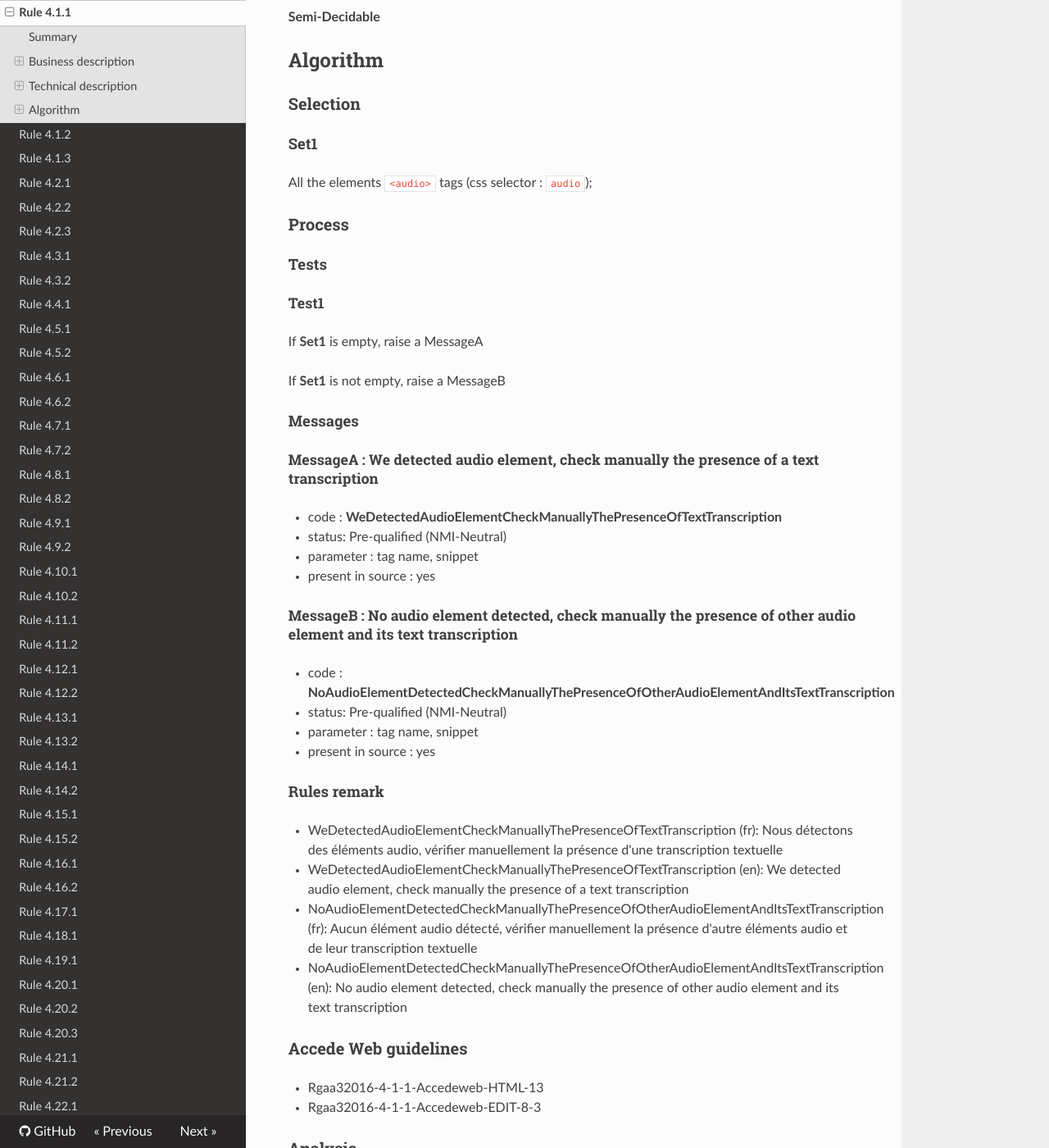
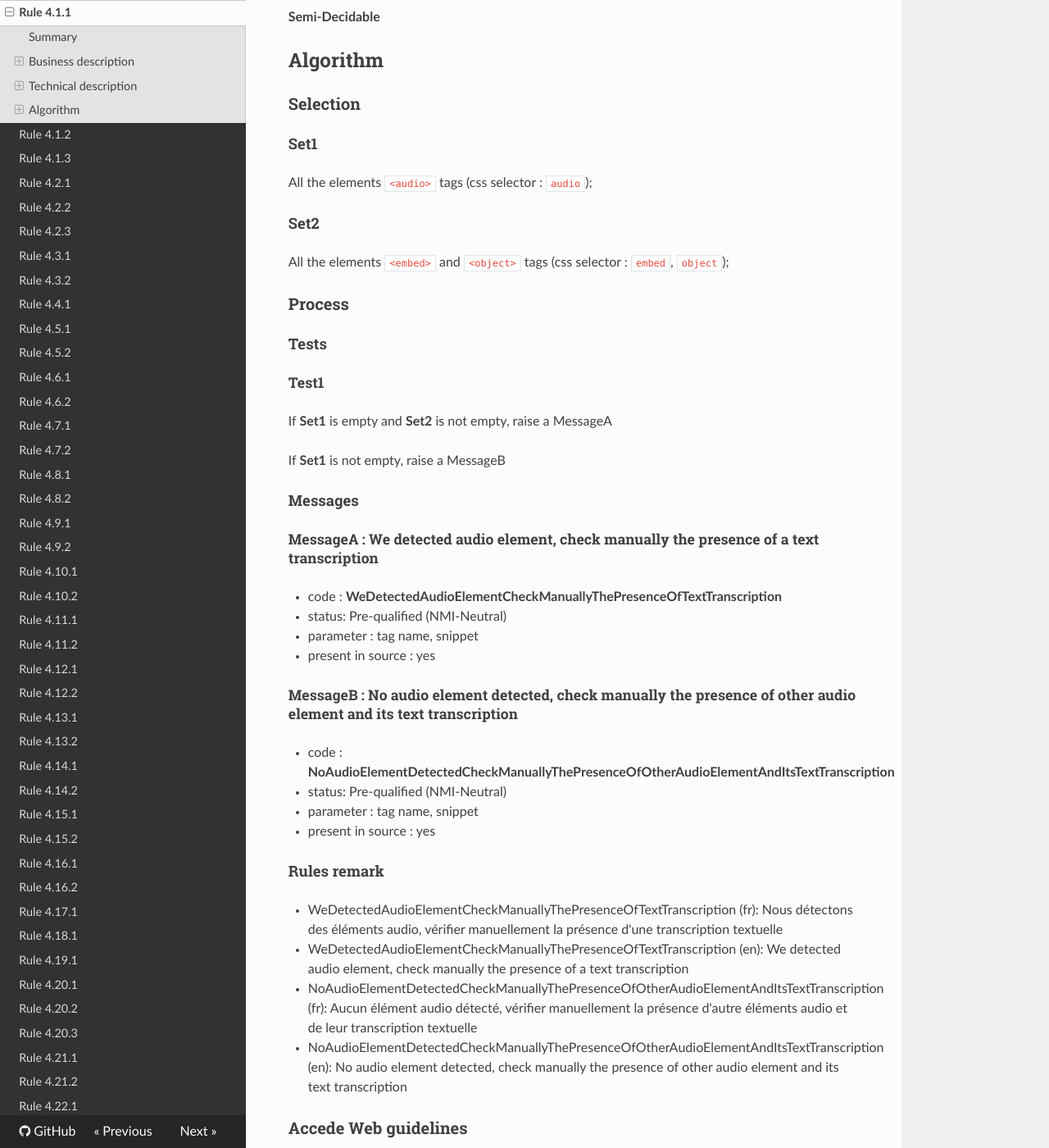
Before and after one commit to Tanaguru/RGAA3-2016, an MkDocs documentation site: the page built from docs/Rule-4-1-1.md, in a window 1280 px wide and 1400 px high, scrolled down 956 px. Shown: the whole window at 82% size. Built offline with MkDocs 1.6.1, drawn with Linux system fonts in a browser that asks for light colours; nearby versions of some CDN libraries; old or Windows-style settings are respelled for this version of MkDocs; some of the changed text lies outside the part shown.

Commit message:
Update sample criterion 4.1

```diff
--- a/docs/Rule-4-1-1.md
+++ b/docs/Rule-4-1-1.md
@@ -41,13 +41,17 @@ Chaque <a href="http://references.modernisation.gouv.fr/rgaa/glossaire.html#mdia
 
 All the elements `<audio>` tags (css selector : `audio`);
 
+#### Set2
+
+All the elements `<embed>` and `<object>` tags (css selector : `embed`, `object`);
+
 ### Process
 
 #### Tests
 
 ##### Test1
 
-If **Set1** is empty, raise a MessageA
+If **Set1** is empty and **Set2** is not empty, raise a MessageA
 
 If **Set1** is not empty, raise a MessageB
 
@@ -82,6 +86,10 @@ If **Set1** is not empty, raise a MessageB
 
 ### Analysis
 
+#### Not Applicable
+
+If no media element is present in the page (**Set1** and **Set2** is empty)
+
 #### Pre-qualified
 
 In all cases
```
Also changed, not shown: docs/Rule-4-1-2.md (+9 -1 lines), docs/Rule-4-1-3.md (+9 -1 lines).
